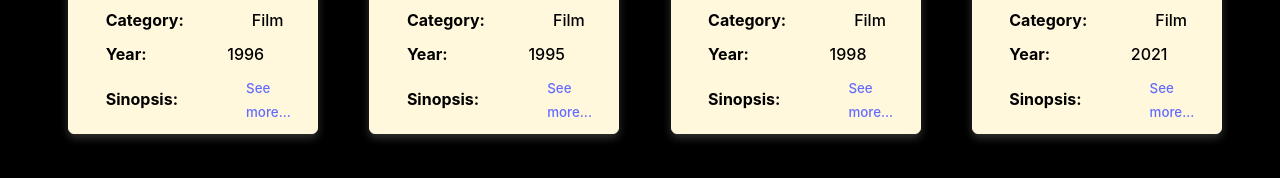
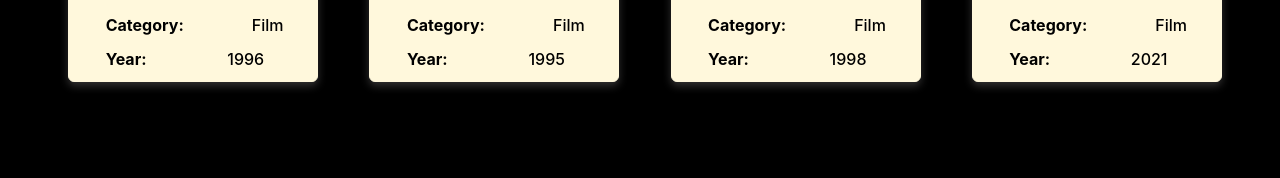
Before and after one commit to mariblan/media-library-project, a React (Vite) app in the folder media-frontend/: page /films in a window 1280 px wide. Shown: the part 575-753 px from the top of the page. Built offline with nearby package versions, Linux system fonts and the light colour scheme.

Commit message:
Auth in front end finished

```diff
--- a/media-frontend/src/App.jsx
+++ b/media-frontend/src/App.jsx
@@ -15,8 +15,8 @@ import { useState, useEffect } from 'react';
 import { checkValidToken } from './components/DB/fetchDB';
 
 export default function App() {
-  const [isAuth, setIsAuth] = useState(false);
   const [token, setToken] = useState(localStorage.getItem('token'));
+  const [isAuth, setIsAuth] = useState(token? true : false);
   const [user, setUser] = useState(null);
 
   useEffect(() => {
@@ -28,7 +28,7 @@ export default function App() {
         setIsAuth(true);
         console.log(res);
       } catch (error) {
-        console.log(error.message);
+        console.log(error);
       }
     };
     token && verifyLogin(token);
@@ -81,9 +81,9 @@ export default function App() {
                 />
               }
             />
-            {/* <Route path={'/auth'} element={<RequireLogin isAuth={isAuth} />}>
-              <Route path={'/auth/dashboard'} element={User} />
-            </Route> */}
+            <Route path={'/auth'} element={<RequireLogin isAuth={isAuth} />}>
+              <Route path={'/auth/dashboard'} element={<User user={user} />} />
+            </Route>
           </Route>
         </Routes>
       </Router>
--- a/media-frontend/src/components/Cards/Card.jsx
+++ b/media-frontend/src/components/Cards/Card.jsx
@@ -18,13 +18,6 @@ function Card({ id, image, title, category, year, ...rest }) {
           <h6>Year:</h6>
           <small>{year}</small>
         </div>
-        <div className='piece-of-info'>
-          <h6>Sinopsis:</h6>
-          <Link to={`${id}`}>
-            <small>See more...</small>
-          </Link>
-        </div>
-        <Outlet />
       </div>
     </div>
   );
--- a/media-frontend/src/components/DB/fetchDB.js
+++ b/media-frontend/src/components/DB/fetchDB.js
@@ -11,6 +11,7 @@ const checkValidToken = async (token) => {
         headers: { authorization: token },
       }
     );
+    console.log(token);
     console.log(data);
     return data;
   } catch (error) {
--- a/media-frontend/src/components/auth/Login.jsx
+++ b/media-frontend/src/components/auth/Login.jsx
@@ -1,14 +1,13 @@
 import { useState } from 'react';
 import { loginUser } from '../DB/fetchDB';
 import { Navigate, useNavigate } from 'react-router-dom';
-
-import React from 'react';
 
 function Login({ isAuth, setToken }) {
   const [{ email, password }, setFormState] = useState({
     email: '',
     password: '',
   });
+  console.log(isAuth);
   const navigate = useNavigate();
   const handleChange = (e) => {
     setFormState((prevState) => ({
@@ -57,7 +56,7 @@ function Login({ isAuth, setToken }) {
               onChange={handleChange}
             />
           </div>
-          <button type='submit'>Register</button>
+          <button type='submit'>Log In</button>
         </form>
         <span className='changeAuth'>
           Don't have an account yet?
--- a/media-frontend/src/components/auth/RequireLogin.jsx
+++ b/media-frontend/src/components/auth/RequireLogin.jsx
@@ -1,6 +1,7 @@
 import { Outlet, Navigate } from 'react-router-dom';
 
 const RequireLogin = ({ isAuth }) => {
+  console.log(isAuth);
   return isAuth ? <Outlet /> : <Navigate to='/login' />;
 };
 
--- a/media-frontend/src/components/auth/User.jsx
+++ b/media-frontend/src/components/auth/User.jsx
@@ -1,9 +1,14 @@
 import React from 'react';
 
-function User() {
+function User({ user }) {
+  console.log(user);
   return (
     <div>
-      <h1>User</h1>
+      <h2>Hi {user.name}!</h2>
+      <div>
+        <h3>Account</h3>
+        <h3>Settings</h3>
+      </div>
     </div>
   );
 }
```
